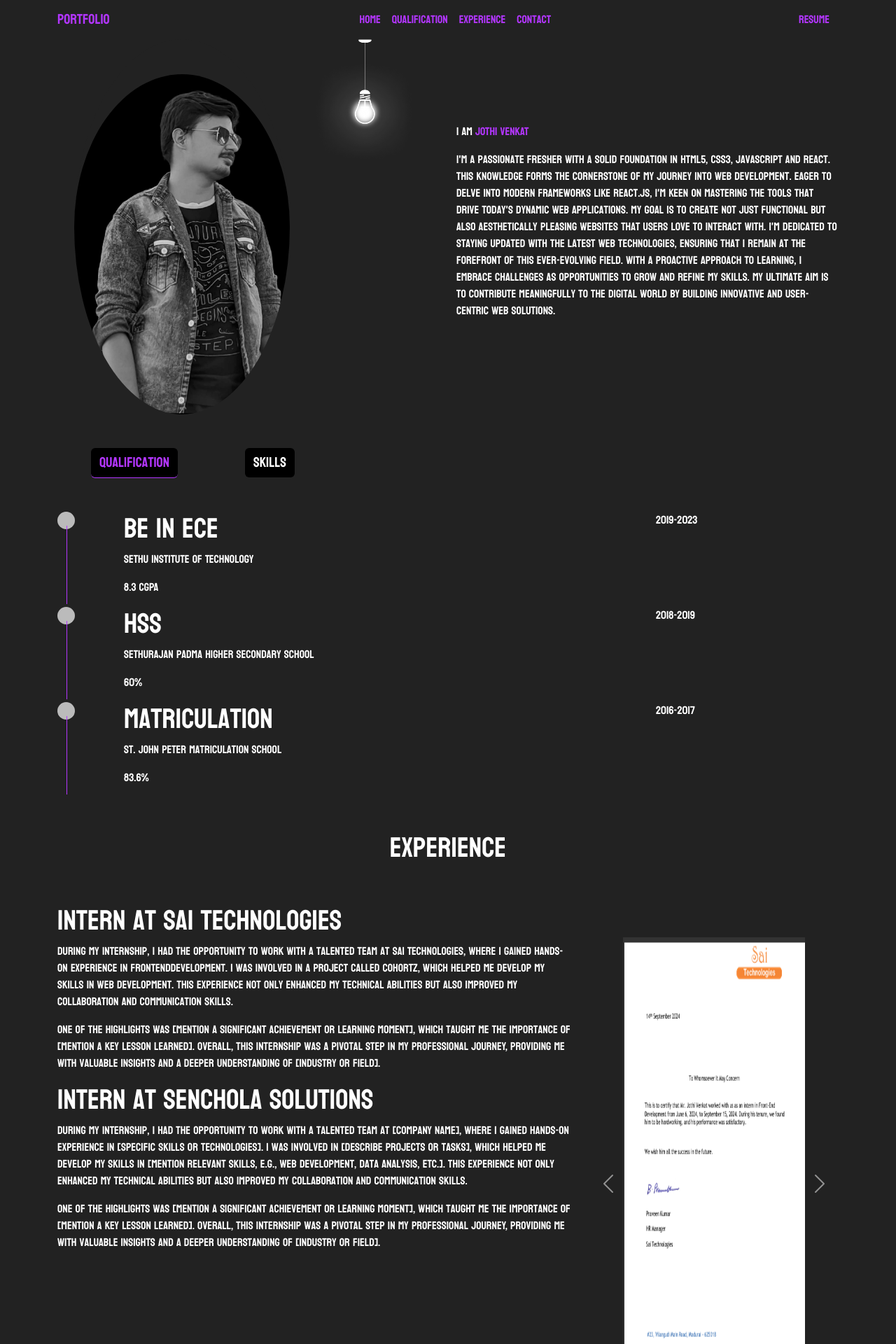
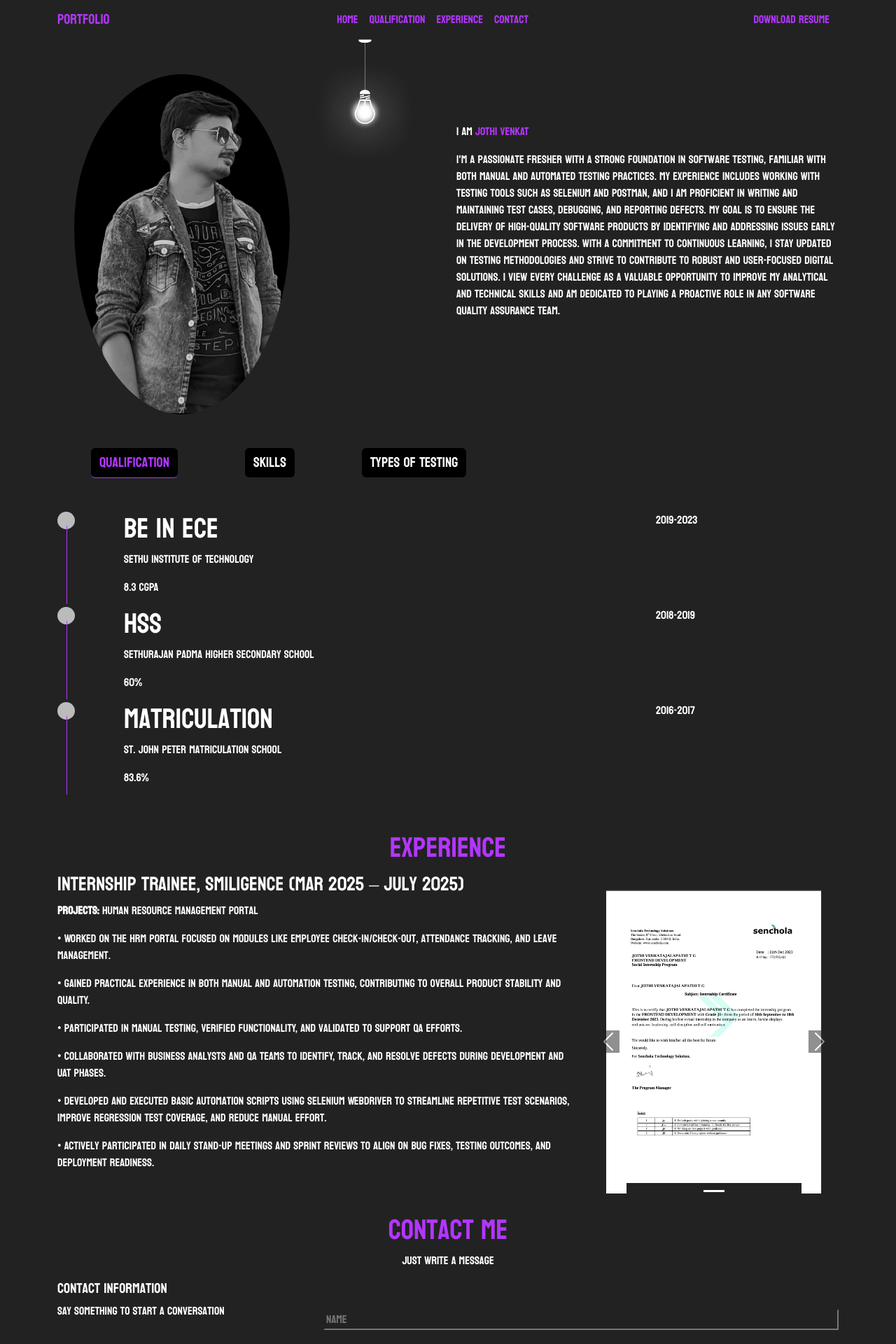
Before and after one commit to venkatProfessional/portfolio_venkat, a React (Vite) app: page / in a window 1280 px wide. Shown: the top 1920 px of the page at 70% size. Built offline with nearby package versions, Linux system fonts and the light colour scheme.

Commit message:
updated_test

```diff
--- a/package.json
+++ b/package.json
@@ -29,6 +29,6 @@
     "eslint-plugin-react-hooks": "^5.1.0-rc.0",
     "eslint-plugin-react-refresh": "^0.4.9",
     "globals": "^15.9.0",
-    "vite": "^5.4.1"
+    "vite": "^5.4.19"
   }
 }
--- a/src/App.css
+++ b/src/App.css
@@ -39,6 +39,17 @@ html {
   --text-default: #222222;
 
 
+}
+
+.normal-case {
+  text-transform: none !important;
+  font-family:sans-serif !important;
+  font-weight: bold;
+  font-size: 13px;
+}
+
+.heading_color{
+  color: var(--color-violet);
 }
 
 @media(max-width: 1200px){
--- a/src/components/ComponentBanner.jsx
+++ b/src/components/ComponentBanner.jsx
@@ -56,19 +56,19 @@ const ComponentBanner = () => {
               I AM <span className="color-violet">JOTHI VENKAT</span>
             </p>
             <p>
-               I'm a passionate fresher with a solid foundation
-              in HTML5, CSS3, JavaScript and React. This knowledge forms the
-              cornerstone of my journey into web development. Eager to delve
-              into modern frameworks like React.js, I'm keen on mastering the
-              tools that drive today's dynamic web applications. My goal is to
-              create not just functional but also aesthetically pleasing
-              websites that users love to interact with. I'm dedicated to
-              staying updated with the latest web technologies, ensuring that I
-              remain at the forefront of this ever-evolving field. With a
-              proactive approach to learning, I embrace challenges as
-              opportunities to grow and refine my skills. My ultimate aim is to
-              contribute meaningfully to the digital world by building
-              innovative and user-centric web solutions.
+              I'm a passionate fresher with a strong foundation in software
+              testing, familiar with both manual and automated testing
+              practices. My experience includes working with testing tools such
+              as Selenium and Postman, and I am proficient in writing and
+              maintaining test cases, debugging, and reporting defects. My goal
+              is to ensure the delivery of high-quality software products by
+              identifying and addressing issues early in the development
+              process. With a commitment to continuous learning, I stay updated
+              on testing methodologies and strive to contribute to robust and
+              user-focused digital solutions. I view every challenge as a
+              valuable opportunity to improve my analytical and technical skills
+              and am dedicated to playing a proactive role in any software
+              quality assurance team.
             </p>
             {/* <div className=" d-flex justify-content-end gap-2">
                <p>resume</p>
--- a/src/components/Contactme.jsx
+++ b/src/components/Contactme.jsx
@@ -11,7 +11,7 @@ const Contactme = () => {
     <div>
          <section id="contact">
       <Container>
-        <h1 className=" d-flex justify-content-center">Contact me</h1>
+        <h1 className=" d-flex justify-content-center heading_color" >Contact me</h1>
         <p className=" text-center">Just Write a Message</p>
 
         <Row>
@@ -25,7 +25,7 @@ const Contactme = () => {
 
             <div className=" d-flex gap-3">
               <MdEmail />
-            <p style={{textTransform:"none"}}>erjothivenkat2002@gmail.com</p>
+            <p style={{textTransform:"none"}} className="normal-case">erjothivenkat2002@gmail.com</p>
             </div>
             <div className=" d-flex gap-3">
               <IoLocation />
@@ -45,7 +45,7 @@ const Contactme = () => {
              <input type="text" name="name" placeholder="Email" className=" w-100 mt-3" />
           <label htmlFor="message" className=" bg-white text-black mt-3"></label>
              <input type="text" name="message" placeholder="message" className=" w-100 mt-3" />
-             <div className=" d-flex justify-content-end bg-white mt-4 contact-btn">
+             <div className=" d-flex justify-content-end mt-4 contact-btn">
              <Button type="submit">Submit</Button>
 
              </div>
--- a/src/components/Internship.jsx
+++ b/src/components/Internship.jsx
@@ -6,66 +6,48 @@ const Internship = () => {
   const internship = [
     {
       imgUrl: "/public/assets/certificate-images/intern-senchola.png",
-      title: "Intern Senchola",
-      description: "Description for Intern Senchola",
-    },
-    {
-      imgUrl: "/public/assets/certificate-images/sai-experience.png",
-      title: "Sai Experience",
-      description: "Description for Sai Experience",
-    },
-    {
-      imgUrl: "/public/assets/certificate-images/udemy-css.jpg",
-      title: "Udemy CSS",
-      description: "Description for Udemy CSS",
+      title: "Internship Trainee, Smiligence (Mar 2025 – July 2025)",
+      description: `
+Projects: Human Resource Management Portal
+• Worked on the HRM portal focused on modules like employee check-in/check-out, attendance tracking, and leave management.
+• Gained practical experience in both manual and automation testing, contributing to overall product stability and quality.
+• Participated in manual testing, verified functionality, and validated to support QA efforts.
+• Collaborated with business analysts and QA teams to identify, track, and resolve defects during development and UAT phases.
+• Developed and executed basic automation scripts using Selenium WebDriver to streamline repetitive test scenarios, improve regression test coverage, and reduce manual effort.
+• Actively participated in daily stand-up meetings and sprint reviews to align on bug fixes, testing outcomes, and deployment readiness.
+      `
     },
   ];
 
   return (
-    <section id="experience">
+    <section id="experience" className="fs-10">
       <div>
-        <h1 className=" text-center "> Experience</h1>
-        <Container className=" py-5">
-          <Row className=" justify-content-between  ">
+        <h1 className="text-center heading_color">Experience</h1>
+        <Container className="py-1">
+          <Row className="justify-content-between">
             <Col lg={8}>
-            <h1>Intern at sai technologies</h1>
-              <p>
-                During my internship, I had the opportunity to work with a
-                talented team at Sai Technologies, where I gained hands-on
-                experience in FrontendDevelopment. I was involved
-                in a project called Cohortz, which helped me develop my
-                skills in  web development. This experience not only enhanced my technical
-                abilities but also improved my collaboration and communication
-                skills.
-              </p>
-              <p>
-                One of the highlights was [mention a significant achievement or
-                learning moment], which taught me the importance of [mention a
-                key lesson learned]. Overall, this internship was a pivotal step
-                in my professional journey, providing me with valuable insights
-                and a deeper understanding of [industry or field].
-              </p>
+              {internship.map((item, index) => {
+                // Split "Projects: ..." and make "Projects" bold
+                const descriptionLines = item.description.trim().split("\n");
+                const modifiedLines = descriptionLines.map((line, i) => {
+                  if (line.startsWith("Projects:")) {
+                    return (
+                      <p key={i}>
+                        <strong>{line.split(":")[0]}:</strong>
+                        {line.split(":")[1]}
+                      </p>
+                    );
+                  }
+                  return <p key={i}>{line}</p>;
+                });
 
-              <h1>Intern at senchola  solutions</h1>
-
-
-              <p>
-                During my internship, I had the opportunity to work with a
-                talented team at [Company Name], where I gained hands-on
-                experience in [specific skills or technologies]. I was involved
-                in [describe projects or tasks], which helped me develop my
-                skills in [mention relevant skills, e.g., web development, data
-                analysis, etc.]. This experience not only enhanced my technical
-                abilities but also improved my collaboration and communication
-                skills.
-              </p>
-              <p>
-                One of the highlights was [mention a significant achievement or
-                learning moment], which taught me the importance of [mention a
-                key lesson learned]. Overall, this internship was a pivotal step
-                in my professional journey, providing me with valuable insights
-                and a deeper understanding of [industry or field].
-              </p>
+                return (
+                  <div key={index} className="mb-5">
+                    <h3>{item.title}</h3>
+                    {modifiedLines}
+                  </div>
+                );
+              })}
             </Col>
 
             <Col lg={4}>
@@ -74,8 +56,8 @@ const Internship = () => {
                   <Carousel.Item key={index}>
                     <img
                       src={item.imgUrl}
-                      alt="img"
-                      className=" img-fluid  min-vh-100   p-5"
+                      alt={item.title}
+                      className="img-fluid p-4"
                     />
                   </Carousel.Item>
                 ))}
--- a/src/components/Nav.jsx
+++ b/src/components/Nav.jsx
@@ -1,20 +1,34 @@
-import React from 'react';
-import { Navbar, Nav, Container, Button } from 'react-bootstrap';
+import React from "react";
+import { Navbar, Nav, Container, Button } from "react-bootstrap";
 
 const Navs = () => {
+
+ const handleClick = () => {
+  const link = document.createElement("a");
+  link.href = "/resume/jothi_venkat_resume.pdf"; // served from public folder
+  link.download = "JothiVenkata_Resume.pdf";
+  document.body.appendChild(link);
+  link.click();
+  document.body.removeChild(link);
+
+  console.log("Button clicked!");
+};
+
   return (
-    <Navbar expand="lg"  variant="white" className="shadow-none text-white ">
+    <Navbar expand="lg" variant="white" className="shadow-none text-white ">
       <Container>
         <Navbar.Brand href="#">Portfolio</Navbar.Brand>
         <Navbar.Toggle aria-controls="basic-navbar-nav" />
         <Navbar.Collapse id="basic-navbar-nav">
           <Nav className="m-auto">
-            <Nav.Link href="#home" >Home</Nav.Link>
+            <Nav.Link href="#home">Home</Nav.Link>
             <Nav.Link href="#qualification">Qualification</Nav.Link>
             <Nav.Link href="#experience">Experience</Nav.Link>
             <Nav.Link href="#contact">Contact</Nav.Link>
           </Nav>
-          <Button variant="">Resume</Button>
+          <Button variant="" onClick={handleClick}>
+            Download Resume
+          </Button>
         </Navbar.Collapse>
       </Container>
     </Navbar>
--- a/src/components/Technologies.jsx
+++ b/src/components/Technologies.jsx
@@ -1,14 +1,77 @@
 import React, { useState } from "react";
 import { Button, Col, Container, Row } from "react-bootstrap";
-import Internship from "./Internship";
-import { FaCss3, FaHtml5 } from "react-icons/fa";
-import { IoLogoCss3 } from "react-icons/io";
-import { IoLogoJavascript } from "react-icons/io5";
-import { FaReact } from "react-icons/fa";
+import {
+  FaBug,
+  FaCode,
+  FaCogs,
+  FaGitAlt,
+  FaGithub,
+  FaJava,
+  FaLaptopCode,
+  FaNetworkWired,
+  FaPuzzlePiece,
+  FaPython,
+  FaRobot,
+  FaServer,
+  FaTachometerAlt,
+  FaVial,
+} from "react-icons/fa";
+import {
+  SiJenkins,
+  SiPostman,
+  SiPytest,
+  SiReadthedocs,
+  SiSelenium,
+  SiTestcafe,
+  SiTestinglibrary,
+} from "react-icons/si";
 
 const Technologies = () => {
-  const [tabs] = useState(["Qualification","skills"]);
+  const [tabs] = useState(["Qualification", "Skills", "Types of Testing"]);
   const [clickedIndex, setClickedIndex] = useState(0);
+  const [typesOfTesting] = useState([
+    {
+      label: "Manual Testing",
+      icon: <FaBug size={80} title="Manual Testing" />,
+    },
+    {
+      label: "Automation Testing",
+      icon: <FaRobot size={80} title="Automation Testing" />,
+    },
+    {
+      label: "Functional Testing",
+      icon: <FaCogs size={80} title="Functional Testing" />,
+    },
+    {
+      label: "Regression Testing",
+      icon: <FaVial size={80} title="Regression Testing" />,
+    },
+    {
+      label: "Performance Testing",
+      icon: <FaTachometerAlt size={80} title="Performance Testing" />,
+    },
+    {
+      label: "API Testing",
+      icon: <FaLaptopCode size={80} title="API Testing" />,
+    },
+    {
+      label: "Integration Testing",
+      icon: <FaNetworkWired size={80} title="Integration Testing" />,
+    },
+    {
+      label: "Sanity Testing",
+      icon: <FaServer size={80} title="Sanity Testing" />,
+    },
+    {
+      label: "Smoke Testing",
+      icon: <FaPuzzlePiece size={80} title="Smoke Testing" />,
+    },
+
+    {
+      label: "Ad-hoc Testing",
+      icon: <FaBug size={80} title="Ad-hoc Testing" />,
+    },
+  ]);
 
   const handleIndexClick = (index) => {
     setClickedIndex(index);
@@ -35,15 +98,25 @@ const Technologies = () => {
     },
   ];
 
-
+  const techSkills = [
+  { label: "Java", icon: <FaJava size={100} title="Java" /> },
+  { label: "Python", icon: <FaPython size={100} title="Python" /> },
+  { label: "Selenium WebDriver", icon: <SiSelenium size={100} title="Selenium WebDriver" /> },
+  { label: "Pytest", icon: <SiPytest size={100} title="Pytest" /> },
+  { label: "TestNG", icon: <SiTestcafe size={100} title="TestNG" /> },
+  { label: "Postman", icon: <SiPostman size={100} title="Postman" /> },
+  { label: "CI/CD (Jenkins)", icon: <SiJenkins size={100} title="CI/CD (Jenkins)" /> },
+  { label: "Git", icon: <FaGitAlt size={100} title="Git" /> },
+  { label: "GitHub", icon: <FaGithub size={100} title="GitHub" /> },
+  { label: "Documentation", icon: <SiReadthedocs size={100} title="Documentation" /> },
+];
 
   return (
     <section id="qualification">
-
       <Container>
-      <div className="d-flex tabs-wrapper ">
+        <div className="d-flex tabs-wrapper">
           {tabs.map((val, index) => (
-          <div key={index} className=" mt-5">
+            <div key={index} className="mt-5">
               <button
                 className="btn mx-5"
                 onClick={() => handleIndexClick(index)}
@@ -60,15 +133,20 @@ const Technologies = () => {
         </div>
 
         <div className="py-5">
-        {clickedIndex === 0 && education.map((val, index) => (
-        <Row>
-
-          <Col lg={1} md={1} sm={1} xs={1}  key={index} className="position-relative mb-4">
-
+          {clickedIndex === 0 &&
+            education.map((val, index) => (
+              <Row key={index}>
+                <Col
+                  lg={1}
+                  md={1}
+                  sm={1}
+                  xs={1}
+                  className="position-relative mb-4"
+                >
                   <span className="dot"></span>
                   <span className="line"></span>
                 </Col>
-              <Col lg={8} md={8} sm={8} xs={8} >
+                <Col lg={8} md={8} sm={8} xs={8}>
                   <div className="trajectory_content">
                     <h1>{val.course}</h1>
                     <p>{val.instituteName}</p>
@@ -78,39 +156,48 @@ const Technologies = () => {
                 <Col lg={3} md={8} sm={3} xs={3}>
                   <p>{val.year}</p>
                 </Col>
-
               </Row>
             ))}
-        {clickedIndex === 1 &&(
+{clickedIndex === 1 && (
   <>
-
-
-           <ul className=" d-flex justify-content-between">
-                <li>HTML</li>
-                <li>CSS</li>
-                <li>JAVASCRIPT</li>
-                <li>BOOTSTARP</li>
-                <li>MATERIAL UI</li>
-                <li>REACT</li>
+    {/* Skill List */}
+    <ul className="d-flex justify-content-between flex-wrap">
+      {techSkills.map((skill, index) => (
+        <li key={index}>{skill.label}</li>
+      ))}
     </ul>
 
-      <div className=" icons">
+    {/* Icon List */}
+    <div className="icons">
+      <ul className="list-unstyled d-flex justify-content-evenly flex-wrap my-5">
+        {techSkills.map((skill, index) => (
+          <li key={index}>{skill.icon}</li>
+        ))}
+      </ul>
+    </div>
+  </>
+)}
 
-      <ul  className=" list-unstyled d-flex justify-content-evenly my-5">
-             <li> <FaHtml5/></li>
-           <li> <FaCss3/></li>
-            <li> <IoLogoJavascript/></li>
-             <li> <FaReact/></li>
+       {clickedIndex === 2 && (
+  <>
+    {/* types of testing */}
+   <ul className="d-flex flex-wrap justify-content-center gap-5">
+  {typesOfTesting.map((skill, index) => (
+    <li key={index}>{skill.label}</li>
+  ))}
 </ul>
 
+    {/* Icon List */}
+    <div className="icons">
+      <ul className="list-unstyled d-flex justify-content-evenly flex-wrap my-5">
+        {typesOfTesting.map((skill, index) => (
+          <li key={index}>{skill.icon}</li>
+        ))}
+      </ul>
     </div>
+  </>
+)}
 
-
-
-            </>
-        )
-
-        }
         </div>
       </Container>
     </section>
```
Also changed, not shown: 2 other files (tests, documents, lock files or other folders). Lines whose indentation alone changed are shown as unchanged.
